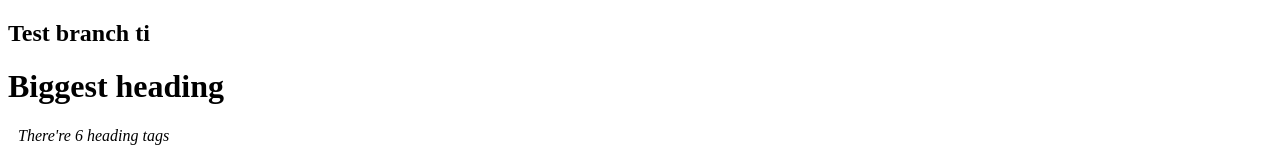
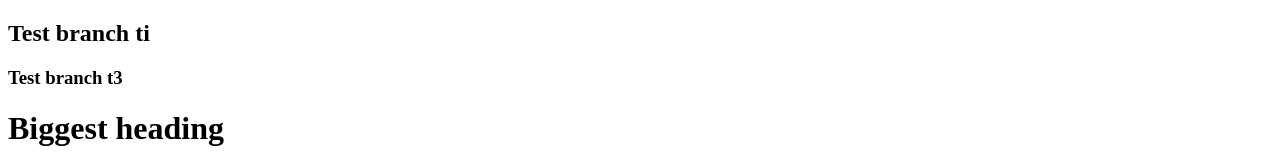
Before and after one commit to pearlde-bink/Front-end, a plain HTML site: page bai1/index.html in a window 1280 px wide. Shown: the top 153 px of the page. Drawn offline with Linux system fonts and the light colour scheme; files whose address does not match are found by name.

Commit message:
add h3 on scratch

```diff
--- a/bai1/index.html
+++ b/bai1/index.html
@@ -42,6 +42,7 @@
 
 <body>
     <h2>Test branch ti</h2>
+    <h3>Test branch t3</h3>
     <h1>Biggest heading</h1>
     <p>There're 6 heading tags</p>
     <main>
```
